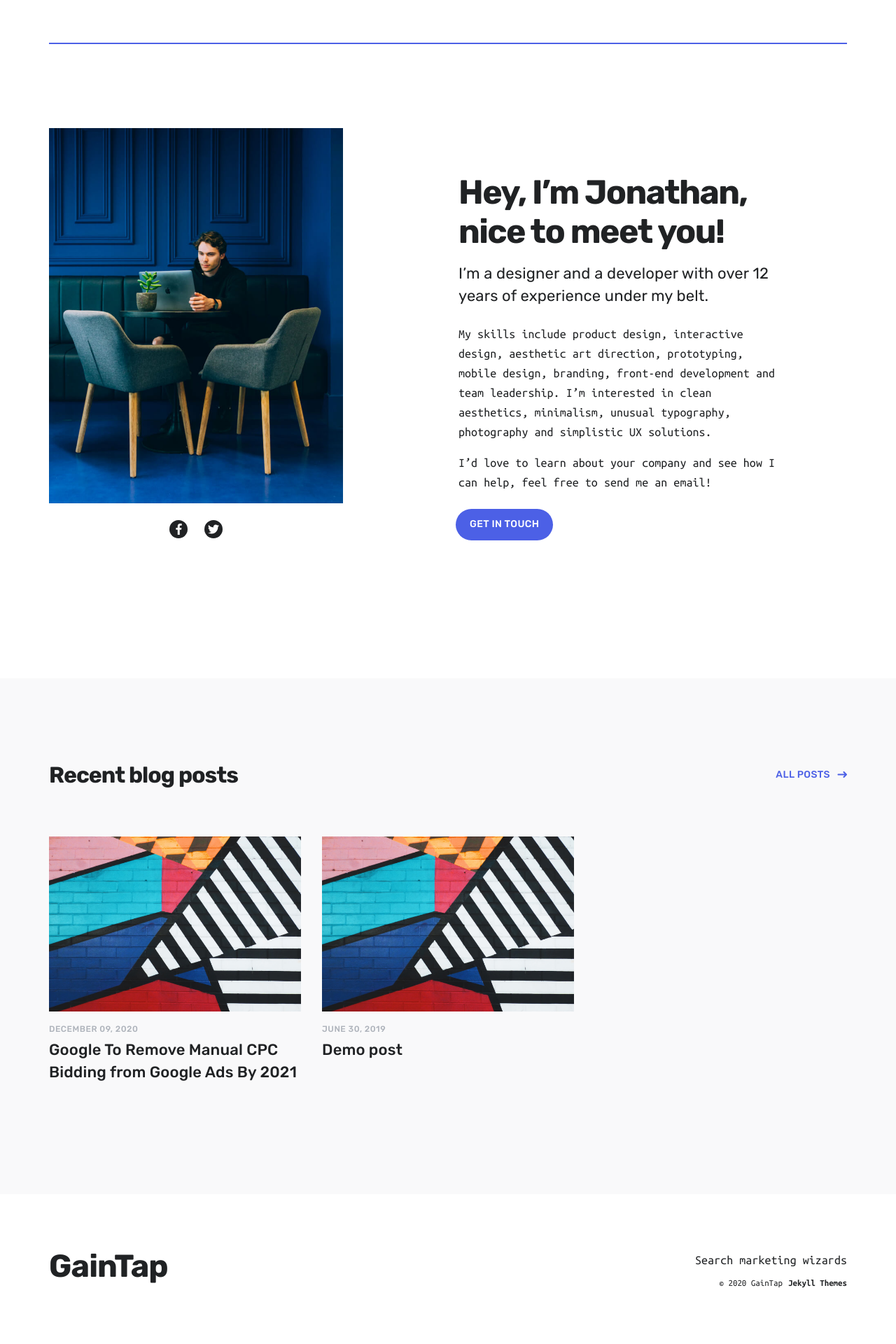
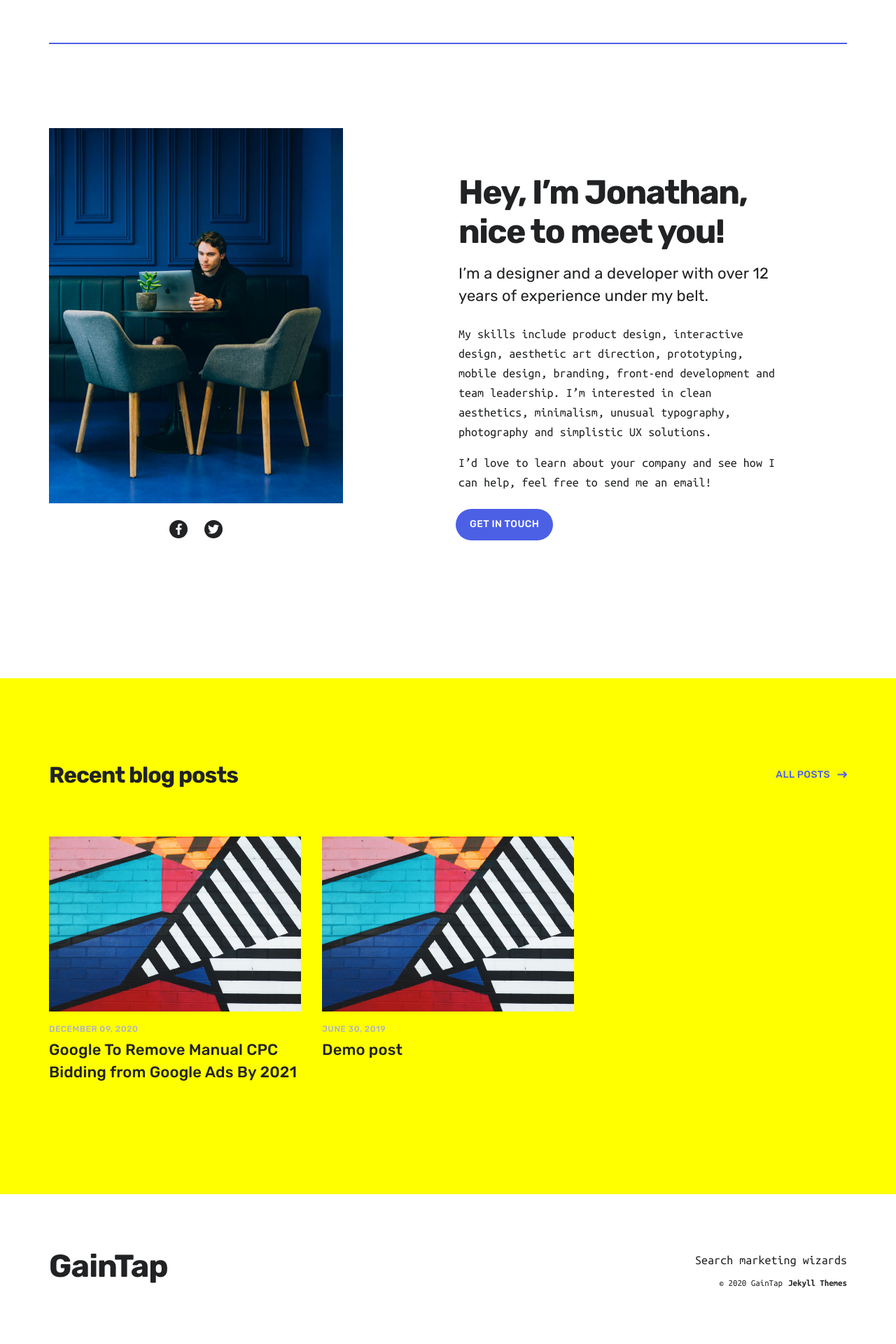
Before and after one commit to gaintap/gaintap.github.io, a Jekyll site: the page built from index.html, in a window 1280 px wide. Shown: the part 2633-4553 px from the top of the page at 70% size. Built offline with Jekyll 4.4.1, drawn with Linux system fonts in a browser that asks for light colours; nearby versions of some CDN libraries.

Commit message:
Update _section__recent-posts.scss

```diff
--- a/_sass/_includes/_section__recent-posts.scss
+++ b/_sass/_includes/_section__recent-posts.scss
@@ -6,7 +6,7 @@
 
 .recent-posts {
   padding: 64px 0 80px;
-  background-color: #f9f9fa;
+  background-color: $background_alt_color;
 
   .recent-posts__header {
     margin-bottom: 40px;
```
